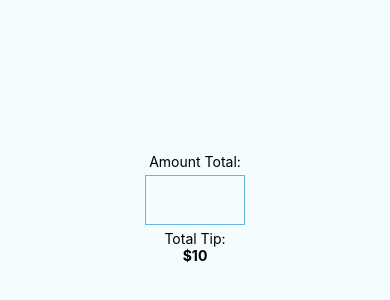
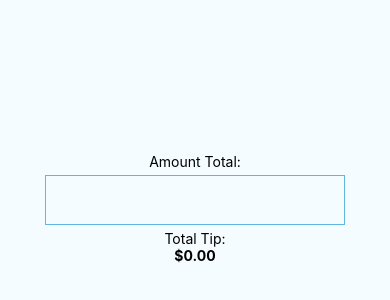
Before and after one commit to ReconCubed/react-native-tip-calculator, a React Native app: screen / in a window 390 px wide. Shown: the part 214-514 px from the top of the page. Built offline with nearby package versions, Linux system fonts and the light colour scheme.

Commit message:
Added basic calculation functionality

```diff
--- a/App.js
+++ b/App.js
@@ -16,6 +16,18 @@ import {
 
 type Props = {};
 export default class TipCalc extends Component<Props> {
+  state = {
+    amountTotal: 0,
+    tipPercentage: 0.15,
+    tipTotal: 0,
+  };
+
+  calculateTip(value) {
+    this.state.amountTotal = value;
+    this.state.tipTotal = value * this.state.tipPercentage;
+    this.setState(this.state);
+  }
+
   render() {
     return (
       <View style={styles.container}>
@@ -23,8 +35,9 @@ export default class TipCalc extends Component<Props> {
           Amount Total:
         </Text>
 
-        <TextInput style={styles.textInput}>
-
+        <TextInput
+          style={styles.textInput}
+          onChangeText={this.calculateTip.bind(this)}>
         </TextInput>
 
         <Text>
@@ -32,7 +45,7 @@ export default class TipCalc extends Component<Props> {
         </Text>
 
         <Text style={styles.amount}>
-          $10
+          ${this.state.tipTotal.toFixed(2)}
         </Text>
       </View>
     );
@@ -51,8 +64,9 @@ const styles = StyleSheet.create({
     color: '#333333',
     margin: 5,
     height: 50,
-    width: 100,
+    width: 300,
     borderColor: '#60b7e2',
+    fontSize: 30,
     borderWidth: 1
   },
   amount: {
```
